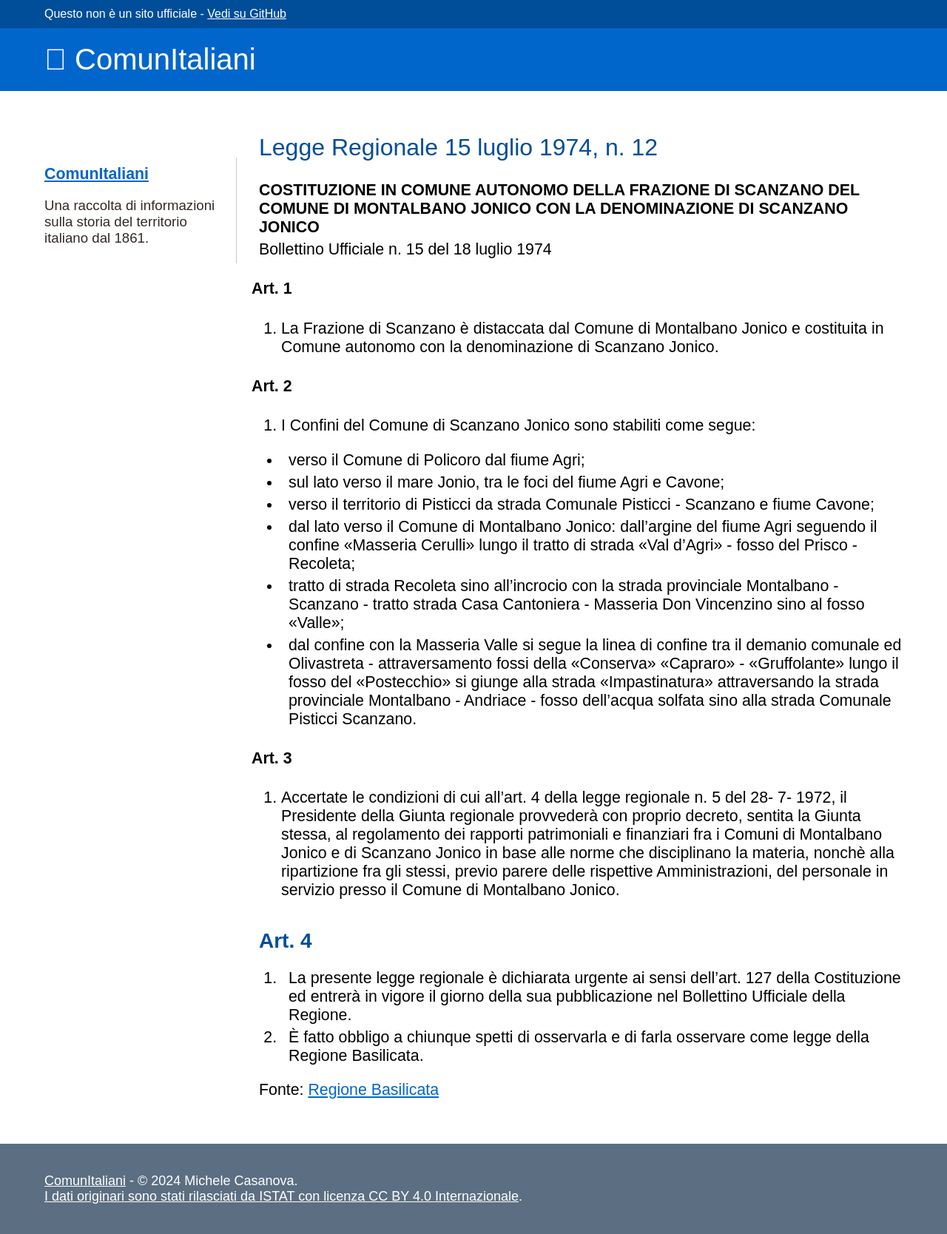
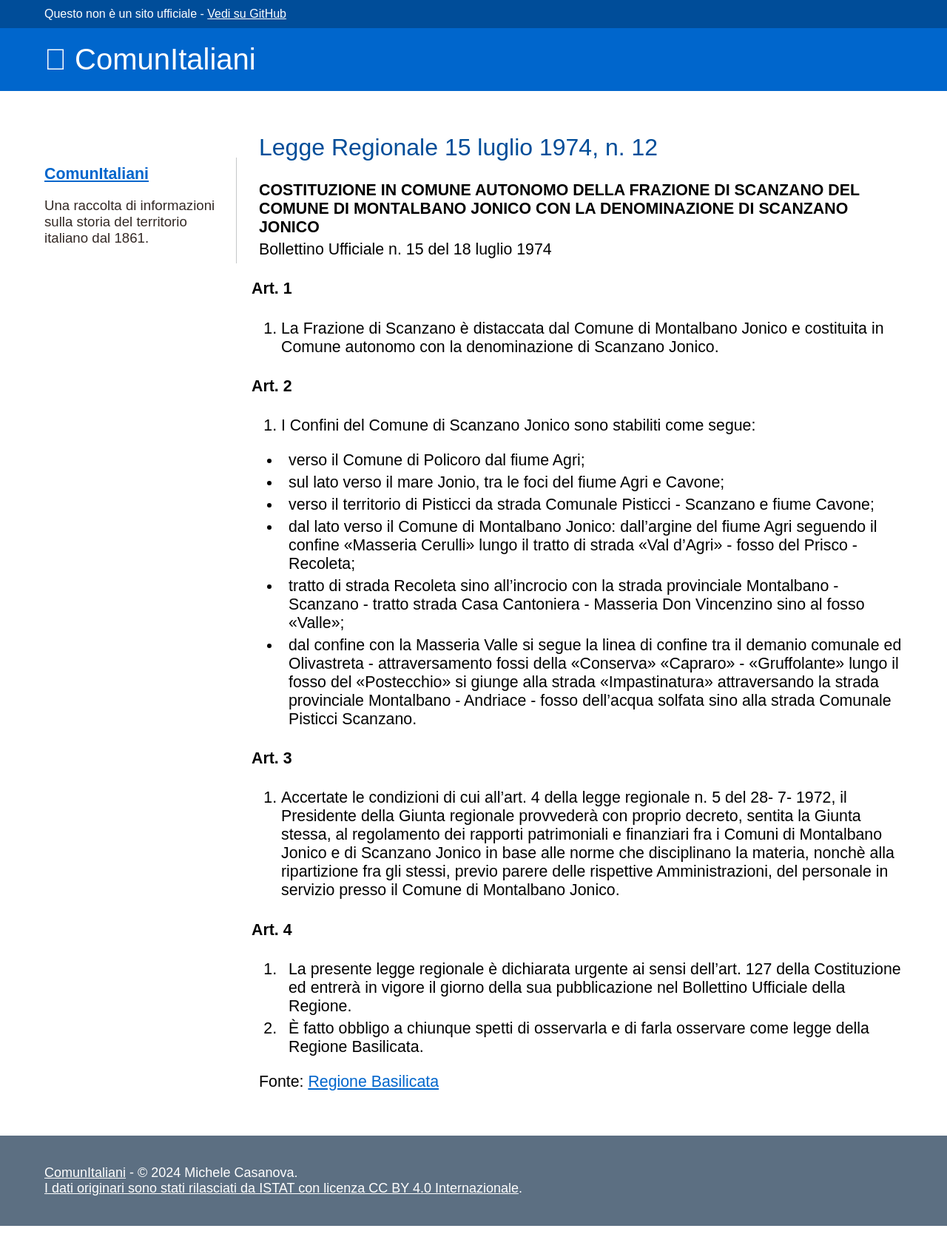
Before and after one commit to m-casanova/ci, a Jekyll site: the page built from testi/145.md, in a window 1280 px wide. Shown: the whole page at 74% size. Built offline with Jekyll 4.4.1, drawn with Linux system fonts in a browser that asks for light colours; some web fonts are replaced.

Commit message:
Update 145.md

```diff
--- a/testi/145.md
+++ b/testi/145.md
@@ -33,7 +33,7 @@ Bollettino Ufficiale n. 15 del 18 luglio 1974
 
 1. Accertate le condizioni di cui all'art. 4 della legge regionale n. 5 del 28- 7- 1972, il Presidente della Giunta regionale provvederà con proprio decreto, sentita la Giunta stessa, al regolamento dei rapporti patrimoniali e finanziari fra i Comuni di Montalbano Jonico e di Scanzano Jonico in base alle norme che disciplinano la materia, nonchè alla ripartizione fra gli stessi, previo parere delle rispettive Amministrazioni, del personale in servizio presso il Comune di Montalbano Jonico.
 
-### Art. 4
+#### Art. 4
 
 1. La presente legge regionale è dichiarata urgente ai sensi dell'art. 127 della Costituzione ed entrerà in vigore il giorno della sua pubblicazione nel Bollettino Ufficiale della Regione.
 
```
